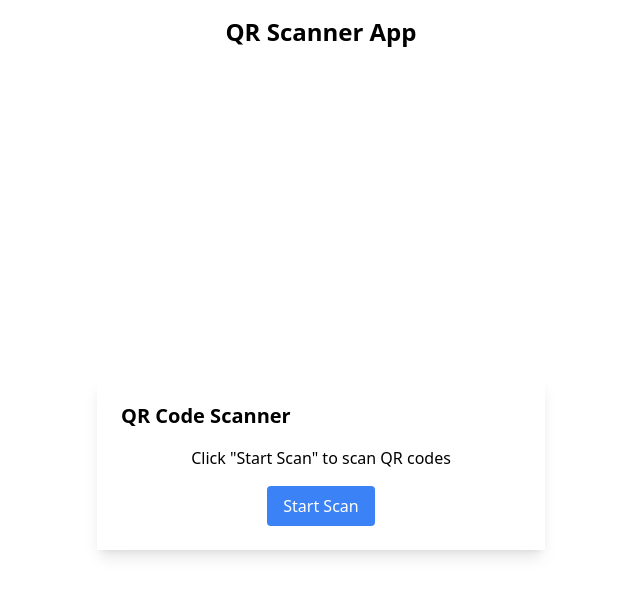
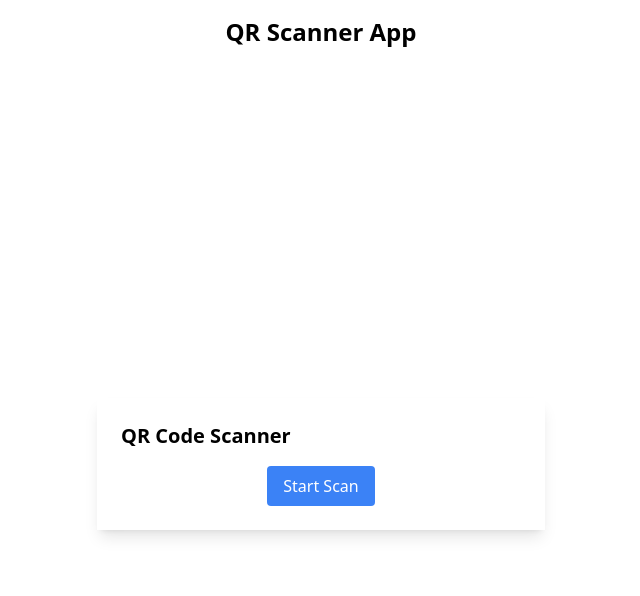
Before and after one commit to tiasha01/Attendance-scan-client, a React (Vite) app: page / in a window 1280 px wide. Shown: the top 596 px of the page, without its empty margins (319-959 px from the left). Built offline with nearby package versions, Linux system fonts and the light colour scheme.

Commit message:
Enabled non-stop scanning.

```diff
--- a/src/components/QRCodeScanner.jsx
+++ b/src/components/QRCodeScanner.jsx
@@ -12,8 +12,6 @@ export default function QRCodeScanner() {
       scanner.render(
         (result) => {
           setData(result);
-          setScan(false);
-          scanner.clear();
         },
         (error) => console.error(error)
       );
@@ -30,14 +28,14 @@ export default function QRCodeScanner() {
       <div className="w-full max-w-md shadow-lg">
         <div className="p-6">
           <h2 className="text-xl font-bold mb-4">QR Code Scanner</h2>
-          {scan ? <div id="reader" className="w-full mb-4"></div> : <p className="text-center mb-4">Click "Start Scan" to scan QR codes</p>}
+          {scan && <div id="reader" className="w-full mb-4"></div>}
+          {data && <div className="mt-4 text-center">
+            <p>Scanned Result:</p>
+            <textarea className="border p-2 w-full" readOnly value={data}></textarea>
+          </div>}
           <div className="mt-4 flex justify-center gap-4">
             <button className="bg-blue-500 text-white py-2 px-4 rounded" onClick={() => setScan(!scan)}>{scan ? 'Stop Scan' : 'Start Scan'}</button>
           </div>
-          {data && <div className="mt-4 text-center">
-            <p>Result:</p>
-            <textarea className="border p-2 w-full" readOnly value={data}></textarea>
-          </div>}
         </div>
       </div>
     </div>
```
